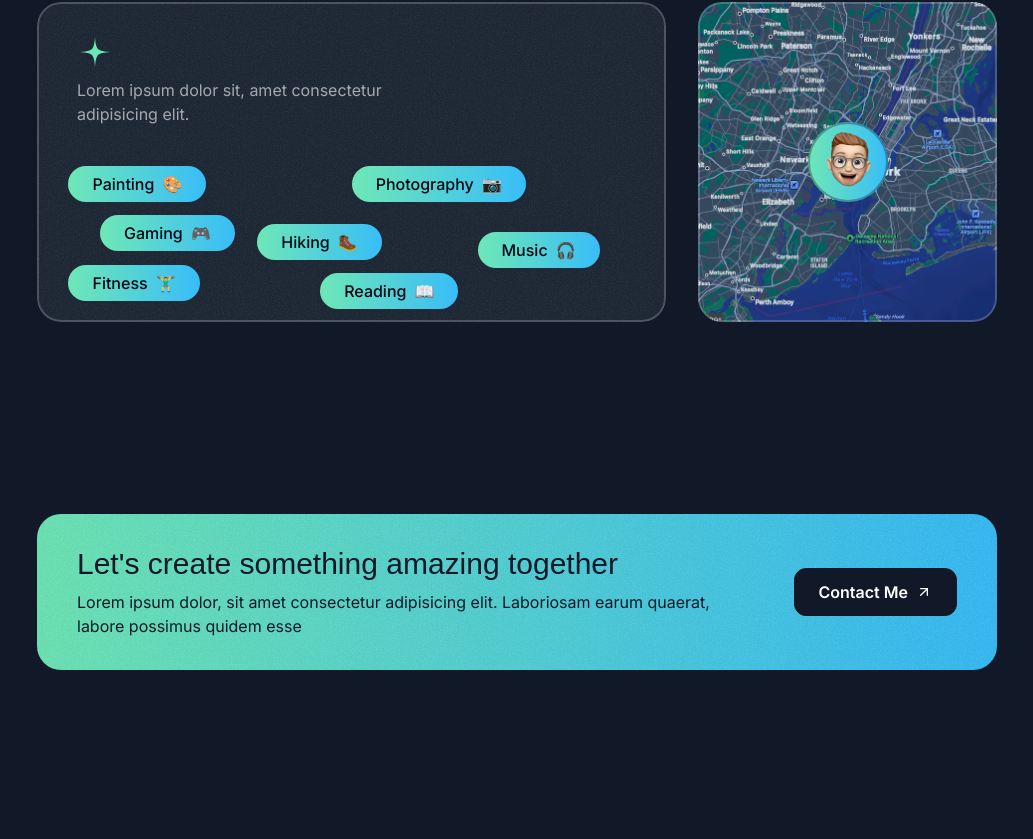
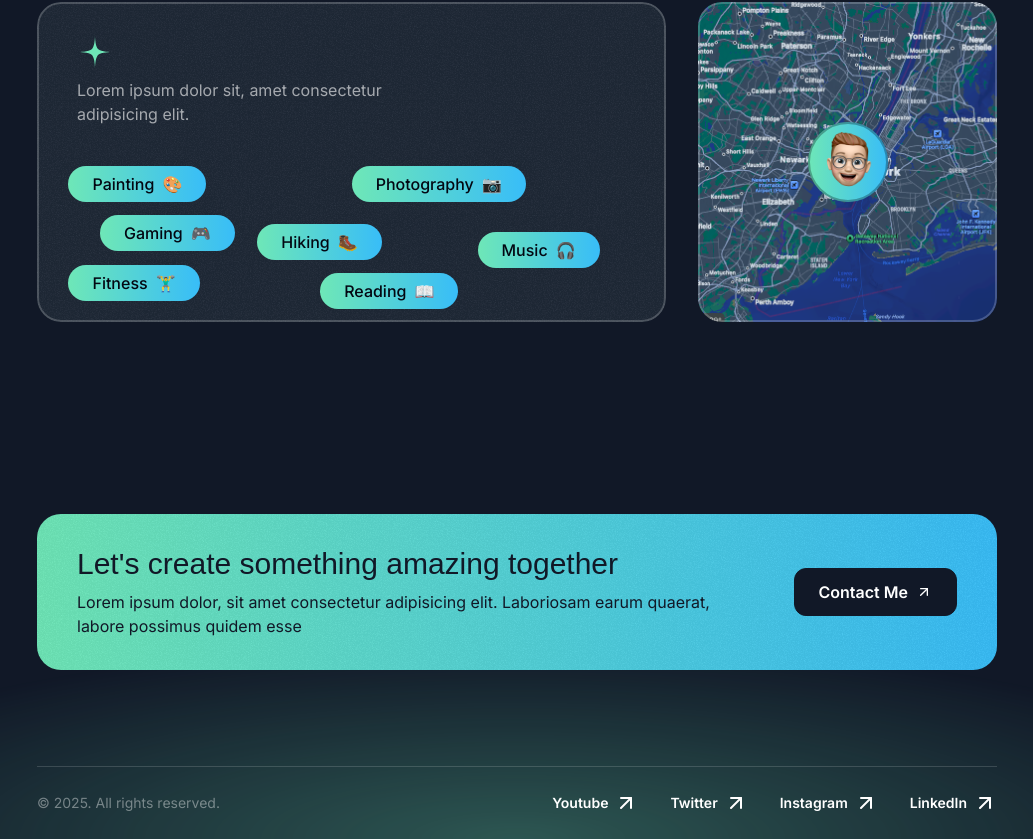
Before and after one commit to ArdeRBS/portfoliov2, a Next.js app: page / in a window 1280 px wide. Shown: the part 4534-5373 px from the top of the page, without its empty margins (123-1156 px from the left). Before the commit the page ends 5300 px from the top, so only its background shows below. Built offline with nearby package versions, Linux system fonts and the light colour scheme; a web font is replaced by a local one.

Commit message:
Footer fully added

```diff
--- a/src/app/page.tsx
+++ b/src/app/page.tsx
@@ -5,7 +5,7 @@
 import { TestimonialsSection } from "@/sections/Testimonials";
 import { AboutSection } from "@/sections/About";
 import { ContactSection } from "@/sections/Contact";
-
+import { Footer } from "@/sections/Footer";
 export default function Home() {
   return (
     <div>
@@ -16,6 +16,7 @@
       <TestimonialsSection />
       <AboutSection />
       <ContactSection />
+      <Footer />
     </div>
   );
 }
--- a/src/sections/Footer.tsx
+++ b/src/sections/Footer.tsx
@@ -1,3 +1,45 @@
+import ArrowUpRightIcon from "@/assets/icons/arrow-up-right.svg";
+
+const footerLinks = [
+  {
+    title: "Youtube",
+    href: "#",
+  },
+  {
+    title: "Twitter",
+    href: "#",
+  },
+  {
+    title: "Instagram",
+    href: "#",
+  },
+  {
+    title: "LinkedIn",
+    href: "#",
+  },
+];
+
 export const Footer = () => {
-  return <div>Footer Section</div>;
+  return (
+    <footer className="relative -z-10 overflow-x-clip">
+      <div className="absolute h-[400px] w-[1600px] bottom-0 left-1/2 -translate-x-1/2 bg-emerald-300/30 [mask-image:radial-gradient(50%_50%_at_bottom_center,black,transparent)] -z-10"></div>
+      <div className="container">
+        <div className="border-t border-white/15 py-6 text-sm flex flex-col md:flex-row md:justify-between items-center gap-8">
+          <div className="text-white/40">&copy; 2025. All rights reserved.</div>
+          <nav className="flex flex-col md:flex-row items-center gap-8">
+            {footerLinks.map((link) => (
+              <a
+                href="#"
+                key={link.title}
+                className="inline-flex items-center gap-1.5"
+              >
+                <span className="font-semibold">{link.title}</span>
+                <ArrowUpRightIcon claassName="size-4" />
+              </a>
+            ))}
+          </nav>
+        </div>
+      </div>
+    </footer>
+  );
 };
```
